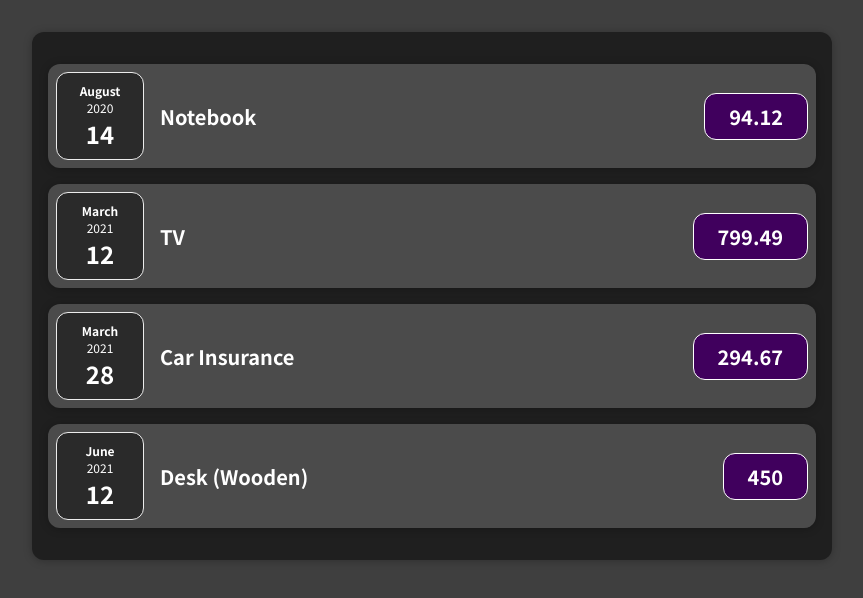
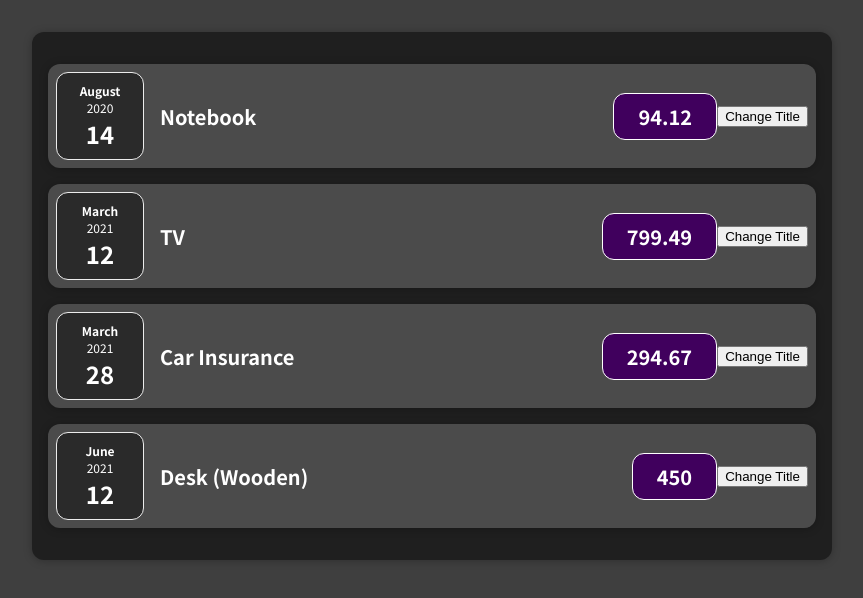
Before and after one commit to Meghna-gaya/expenses-tracker, a React (Create React App) app: page / in a window 1280 px wide. Shown: the top 598 px of the page, without its empty margins (208-1071 px from the left). Built offline with nearby package versions, Linux system fonts and the light colour scheme.

Commit message:
[Meghna] Add. button for changing title of an item

```diff
--- a/src/components/Expenses/ExpenseItem.js
+++ b/src/components/Expenses/ExpenseItem.js
@@ -1,16 +1,25 @@
+import React, { useState } from 'react';
 import "./ExpenseItem.css";
 import ExpenseDate from "./ExpenseDate";
 import Card from '../UI/Card';
 
+
 const ExpenseItem = (props) => {
+    const [title, setTitle] = useState(props.title);
+
+    const clickHandler = () => {
+        setTitle("Clicked");
+        console.log(title);
+    }
     return (
         <Card className="expense-item">
             <ExpenseDate date={props.date} />
             <div className="expense-item__description">
-                <h2>{props.title}</h2>
+                <h2>{title}</h2>
                 <div className="expense-item__price"> {props.amount} </div>
             </div>
-        </Card>
+            <button onClick={clickHandler}>Change Title</button>
+        </Card >
     );
 }
 
```
